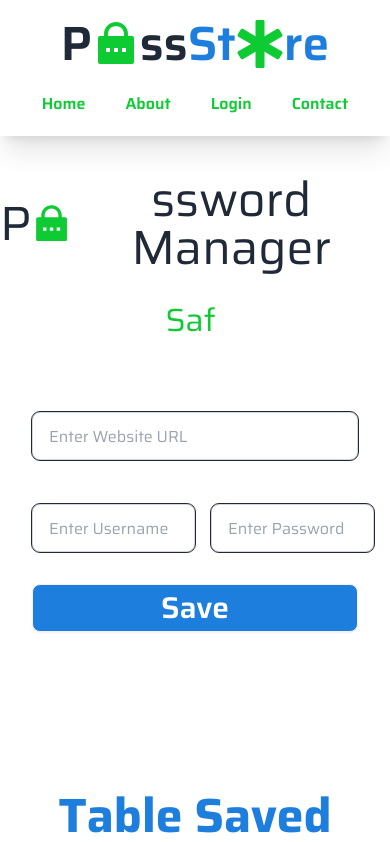
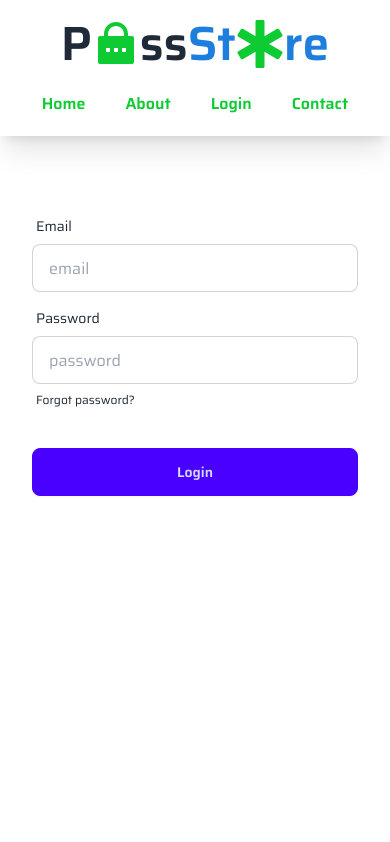
Before and after one commit to ammarcse50/password-manager-client, a React (Vite) app: page /login in a window 390 px wide. Shown: the top 842 px of the page. Built offline with nearby package versions, Linux system fonts and the light colour scheme; no server answers.

Commit message:
env-file-added

```diff
--- a/package.json
+++ b/package.json
@@ -11,6 +11,7 @@
   },
   "dependencies": {
     "axios": "^1.6.8",
+    "firebase": "^10.11.1",
     "localforage": "^1.10.0",
     "match-sorter": "^6.3.4",
     "react": "^18.2.0",
--- a/src/App.jsx
+++ b/src/App.jsx
@@ -6,11 +6,8 @@
 
   return (
     <div>
-      <Navbar></Navbar>
-      <div className="max-w-6xl mx-auto">
-        <Manager ></Manager>
 
-      </div>{" "}
+
     </div>
   );
 };
--- a/src/components/Login.jsx
+++ b/src/components/Login.jsx
@@ -2,8 +2,27 @@
 
 const Login = () => {
     return (
-        <div>
-
+        <div className=''>
+            <form className="card-body lg:w-1/2 mx-auto">
+        <div className="form-control">
+          <label className="label">
+            <span className="label-text">Email</span>
+          </label>
+          <input type="email" placeholder="email" className="input input-bordered" required />
+        </div>
+        <div className="form-control">
+          <label className="label">
+            <span className="label-text">Password</span>
+          </label>
+          <input type="password" placeholder="password" className="input input-bordered" required />
+          <label className="label">
+            <a href="#" className="label-text-alt link link-hover">Forgot password?</a>
+          </label>
+        </div>
+        <div className="form-control mt-6">
+          <button className="btn btn-primary">Login</button>
+        </div>
+      </form>
         </div>
     );
 };
--- a/src/components/Manager.jsx
+++ b/src/components/Manager.jsx
@@ -28,6 +28,17 @@
 
     console.log(form);
   };
+
+  const handleUpdate = id =>{
+
+          console.log('id',id)
+
+
+
+
+
+
+  }
 
   const handlePasswordSubmit = (e) => {
     e.preventDefault();
@@ -143,6 +154,7 @@
         </form>
       </div>
       <PassStore></PassStore>
+
     </div>
   );
 };
--- a/src/components/Navbar.jsx
+++ b/src/components/Navbar.jsx
@@ -1,6 +1,7 @@
 import React from "react";
 import { FaStarOfLife } from "react-icons/fa";
 import { RiLockPasswordFill } from "react-icons/ri";
+import { Link, NavLink } from "react-router-dom";
 
 const Navbar = () => {
   return (
@@ -22,24 +23,24 @@
         </div>
 
         <div className="flex text-primary-color gap-10 justify-center lg:justify-normal ">
-          <a
-            href=""
+          <Link
+            to="/"
             className="hover:text-second-color font-semibold md:text-xl"
           >
             Home
-          </a>
+          </Link>
           <a
             href=""
             className="hover:text-second-color font-semibold md:text-xl"
           >
             About
           </a>
-          <a
-            href=""
+          <Link
+            to="/login"
             className="hover:text-second-color font-semibold md:text-xl"
           >
             Login
-          </a>
+          </Link>
           <a
             href=""
             className="hover:text-second-color font-semibold md:text-xl"
--- a/src/components/PassStore.jsx
+++ b/src/components/PassStore.jsx
@@ -61,7 +61,7 @@
                 <td className="flex items-center gap-3">
                   <Link
                     activeClass="active"
-                    to="manager"
+                    to="updateUser"
                     spy={true}
                     smooth={true}
                     offset={50}
--- /dev/null
+++ b/src/components/Root.jsx
@@ -0,0 +1,16 @@
+import React from "react";
+import { Outlet } from "react-router-dom";
+import Navbar from "./Navbar";
+
+const Root = () => {
+  return (
+    <div>
+      <Navbar></Navbar>
+      <div className="max-w-6xl mx-auto">
+        <Outlet></Outlet>
+      </div>{" "}
+    </div>
+  );
+};
+
+export default Root;
--- /dev/null
+++ b/src/firebase/firebase.config.js
@@ -0,0 +1,19 @@
+// Import the functions you need from the SDKs you need
+import { initializeApp } from "firebase/app";
+// TODO: Add SDKs for Firebase products that you want to use
+// https://firebase.google.com/docs/web/setup#available-libraries
+
+// Your web app's Firebase configuration
+const firebaseConfig = {
+  apiKey: import.meta.env.VITE_apiKey,
+  authDomain: import.meta.env.VITE_authDomain,
+  projectId: import.meta.env.VITE_projectId,
+  storageBucket: import.meta.env.VITE_storageBucket,
+  messagingSenderId: import.meta.env.VITE_messagingSenderId,
+  appId: import.meta.env.VITE_appId
+};
+
+// Initialize Firebase
+const app = initializeApp(firebaseConfig);
+
+export default app;
--- a/src/main.jsx
+++ b/src/main.jsx
@@ -1,39 +1,33 @@
-import React from 'react'
-import ReactDOM from 'react-dom/client'
-import App from './App.jsx'
-import './index.css'
-import {
-  createBrowserRouter,
-  RouterProvider,
-} from "react-router-dom";
-import Manager from './components/Manager.jsx';
-import Login from './components/Login.jsx';
+import React from "react";
+import ReactDOM from "react-dom/client";
+import App from "./App.jsx";
+import "./index.css";
+import { createBrowserRouter, RouterProvider } from "react-router-dom";
+
+import Login from "./components/Login.jsx";
+import Root from "./components/Root.jsx";
+import Manager from "./components/Manager.jsx";
 const router = createBrowserRouter([
   {
     path: "/",
-    element: <App></App>,
-    children:[
-    {
-      path: "/manager",
-      element : <Manager></Manager>
-    },
-    {
-      path: "/manager/:id",
-      element : <Manager></Manager>,
-       loader: ({params})=>fetch(`http://localhost:5000/password/${params.id}`)
-    },
-    {
-      path: "/login",
-      element : <Login></Login>
-    },
+    element: <Root></Root>,
+    children: [
+      {
+        path: "/",
+        element: <Manager></Manager>,
+      },
+      {
+        path: "/login",
+        element: <Login></Login>,
+      },
 
-    ]
+    ],
   },
 ]);
-ReactDOM.createRoot(document.getElementById('root')).render(
+ReactDOM.createRoot(document.getElementById("root")).render(
   <React.StrictMode>
     <RouterProvider router={router} />
-  </React.StrictMode>,
-)
+  </React.StrictMode>
+);
 
-export default router
+export default router;
```
Also changed, not shown: 1 other file (tests, documents, lock files or other folders).
